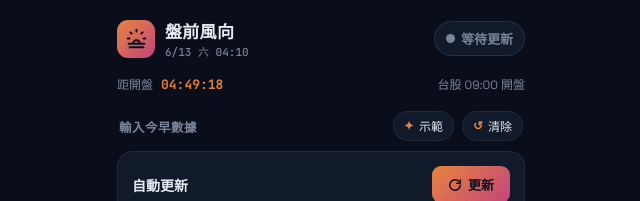
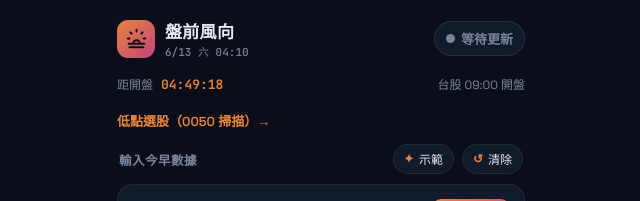
Before and after one commit to wiml0718-commits/premarket-tw, a plain HTML site: page index.html in a window 1280 px wide. Shown: the top 201 px of the page, without its empty margins (319-959 px from the left). Drawn offline with Linux system fonts and the light colour scheme; no server answers.

Commit message:
Update index.html

```diff
--- a/index.html
+++ b/index.html
@@ -67,6 +67,8 @@ button{font-family:inherit}
     <span class="mono pulse" id="cTxt" style="color:var(--d1);font-weight:700;font-size:13px"></span>
     <span style="margin-left:auto">台股 09:00 開盤</span>
   </div>
+
+  <div class="row" style="margin-bottom:14px"><a href="/screener" style="color:var(--d1);text-decoration:none;font-size:13px;font-weight:600">低點選股（0050 掃描）→</a></div>
 
   <!-- Inputs -->
   <div class="row between st"><span>輸入今早數據</span>
```
